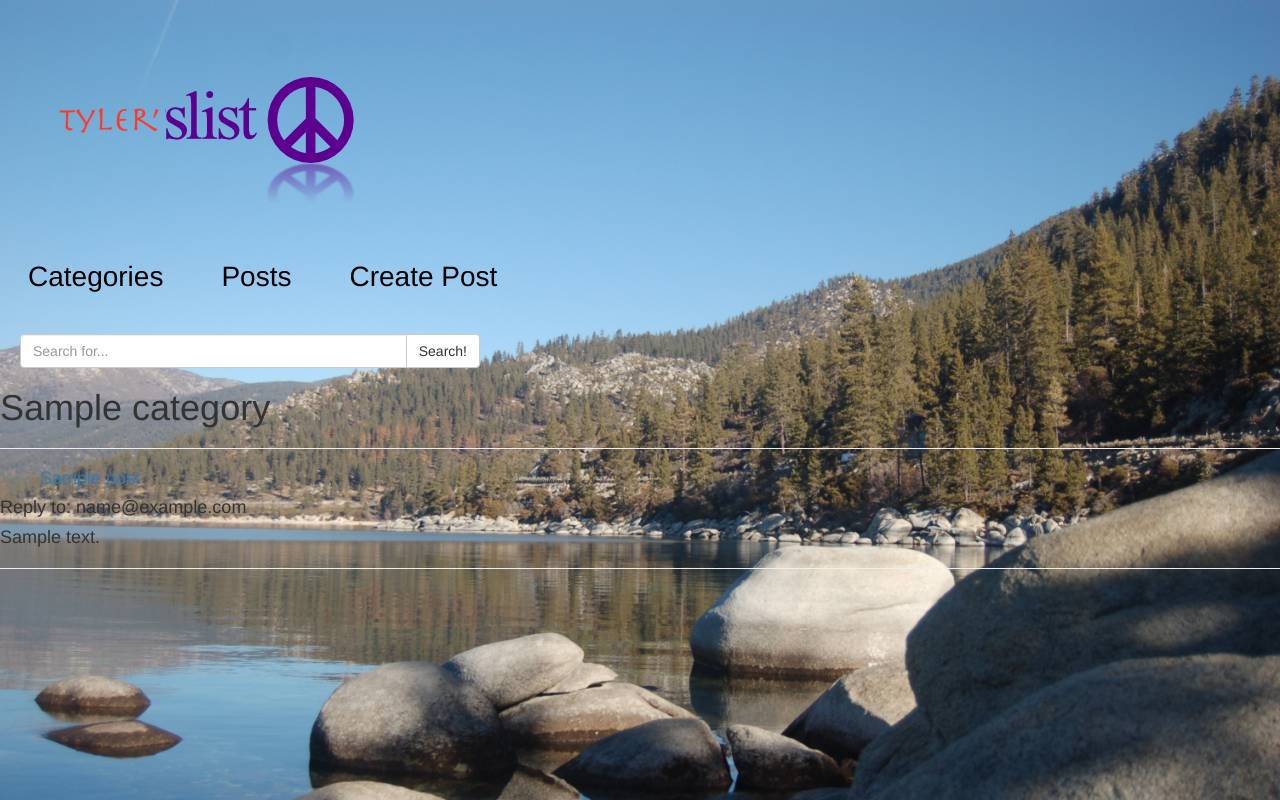
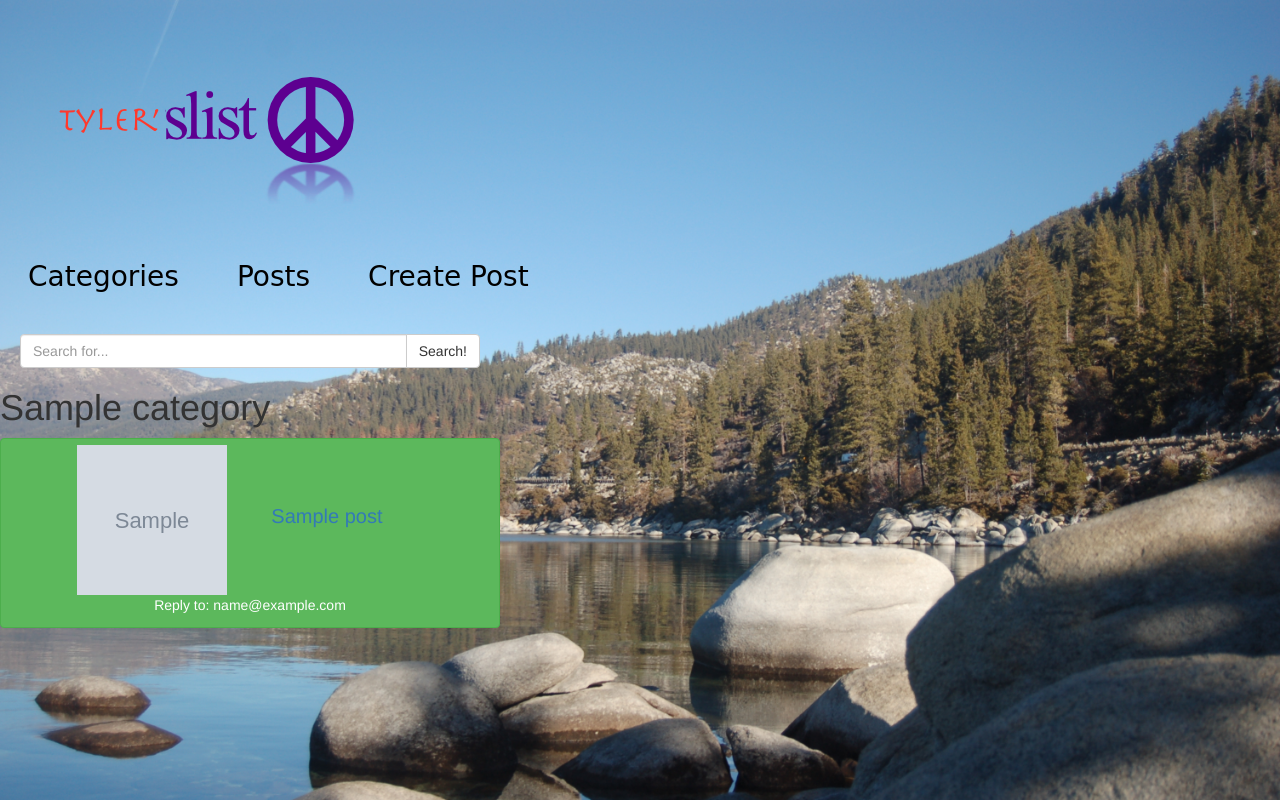
Before and after one commit to tylerprobst/tylerslist, a Flask app: template templates/category.html in a window 1280 px wide. Run offline with Flask 2, Linux system fonts and the light colour scheme; the template is opened without the code that fills it: most values are stand-ins (such as "Sample title", 1, 10 or a date in 2020); grey boxes marked "Sample" are stand-in pictures; parts of the project's set-up code (start-up, migrations or seed data) failed here and were passed over; some libraries are stand-ins or nearby versions.

Commit message:
adds styling

```diff
--- a/assets/home.css
+++ b/assets/home.css
@@ -5,6 +5,10 @@ body {
 	background-color: #cccccc;
 	background-size: cover;
 	min-width: 960px
+}
+
+h1 {
+	font-family: "Comic Sans MS", cursive, sans-serif;
 }
 
 #flash p {
@@ -27,13 +31,13 @@ a {
 #category a {
 	color: black;
 	font-size: 30px;
+	font-family: "Comic Sans MS", cursive, sans-serif;
 }
 
 #category button {
 	float: left;
 	padding-top: 10px;
 	padding-bottom: 10px;
-
 }
 
 #search button {
@@ -64,11 +68,25 @@ a {
 	color: black;
 }
 
+.jumbotron {
+	opacity: .85;
+}
+
 #nav-button {
 	font-size: 28px;
 	color: black;
+	font-family: "Comic Sans MS", cursive, sans-serif;
 }
 
 #navbar {
 	background: none;
 }
+
+#post {
+	width: 500px;
+	height: 190px;
+}
+
+#post-title {
+	font-size: 20px;
+}
--- a/templates/category.html
+++ b/templates/category.html
@@ -1,11 +1,21 @@
+<!doctype html>
+<html>
+	<head>
+	</head>
+	<body>
 		{% extends "layout.html" %}
 		{% block body %}
 		<h1>{{category.name}}</h1>
-<hr />
+		<div class="btn-group-vertical" class="posts">
 		{% for post in category.posts %}
-	<h4><a href="/posts/{{post.id}}">{{post.title}}</a><h4/>
-	<p>Reply to: {{post.email}}</p>
-	<p>{{post.body}}</p>
-	<hr />
+			<button id="post" class="btn btn-success btn">
+			{% if post.images %}
+				<img src="{{config['S3_BUCKET_LINK']}}{{post.images[0].filename}}" height="150" width="150">
+			{% endif %}
+		 	<a id="post-title" href="/posts/{{post.id}}">{{post.title}}</a>
+		 	<p>Reply to: {{post.email}}</p></button>
 		{% endfor %}
+		</div>
 		{% endblock %}
+	</body>
+</html>
--- a/templates/post.html
+++ b/templates/post.html
@@ -1,12 +1,14 @@
 {% extends "layout.html" %}
 {% block body %}
+<div class="jumbotron">
 	<h1>{{post.title}} -- ${{post.price}}</h1>
 	<h5>Reply to: {{post.email}}</h5>
-<hr />
+
 	<p>{{post.body}}</p>
 	<div class="images">
 		{% for image in images %}
 		<img src="{{config['S3_BUCKET_LINK']}}{{image.filename}}">
+		{% endfor %}
 	</div>
-{% endfor %}
+</div>
 {% endblock %}
```
Also changed, not shown: templates/posts.html (+6 -8 lines). Lines whose indentation alone changed are shown as unchanged.
